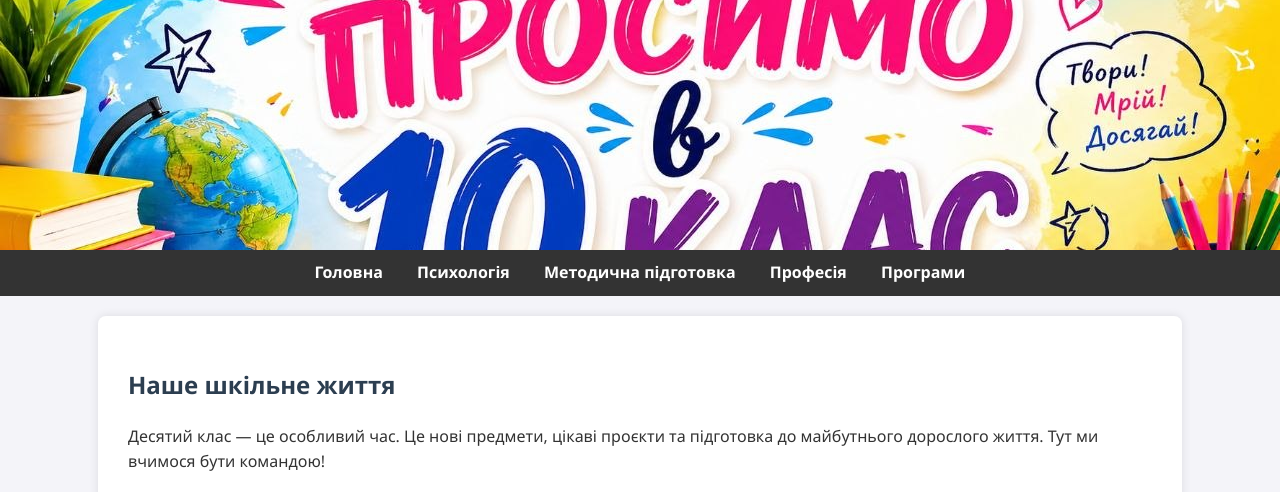
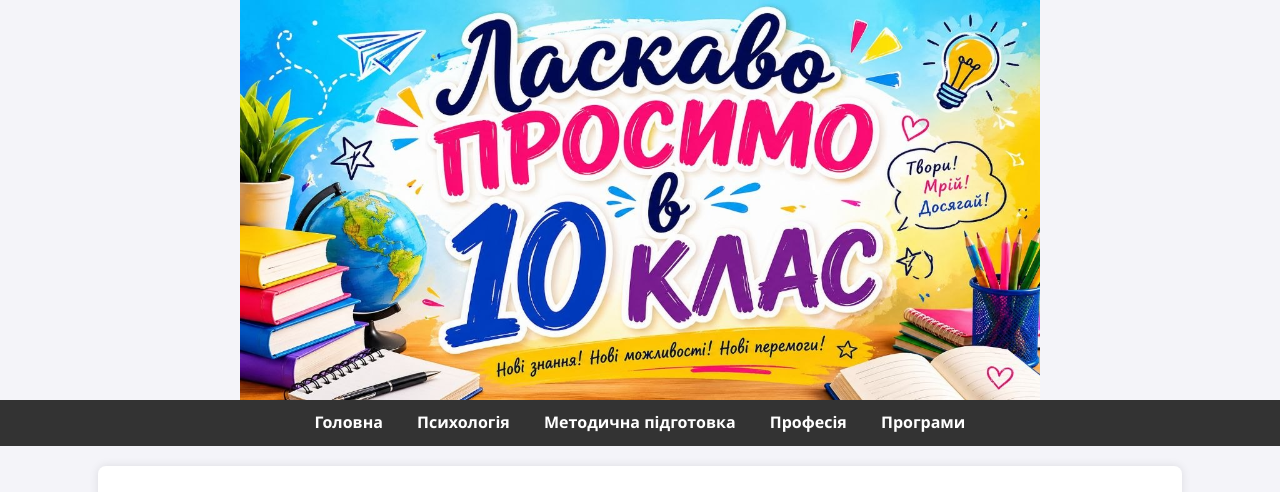
Before and after one commit to matfiz924-sys/myschool, a plain HTML site: page index.html in a window 1280 px wide. Shown: the top 492 px of the page. Drawn offline with Linux system fonts and the light colour scheme.

Commit message:
Update style.css

```diff
--- a/style.css
+++ b/style.css
@@ -10,18 +10,12 @@ body {
 header {
 
     background-image: url('backgroung.jpg');
-    background-size: cover;
+    background-size: contain;
+    background-repeat: no-repeat;
     background-position: center;
-    background-repeat: no-repeat;
-
-
-    height: 250px;
-    display: flex;
-    align-items: center;
-    justify-content: center;
-
-    color: white;
-    text-align: center;
+    height: 50vw;
+    max-height: 400px;
+    text-indent: -9999px;
 }
 
 nav {
```
